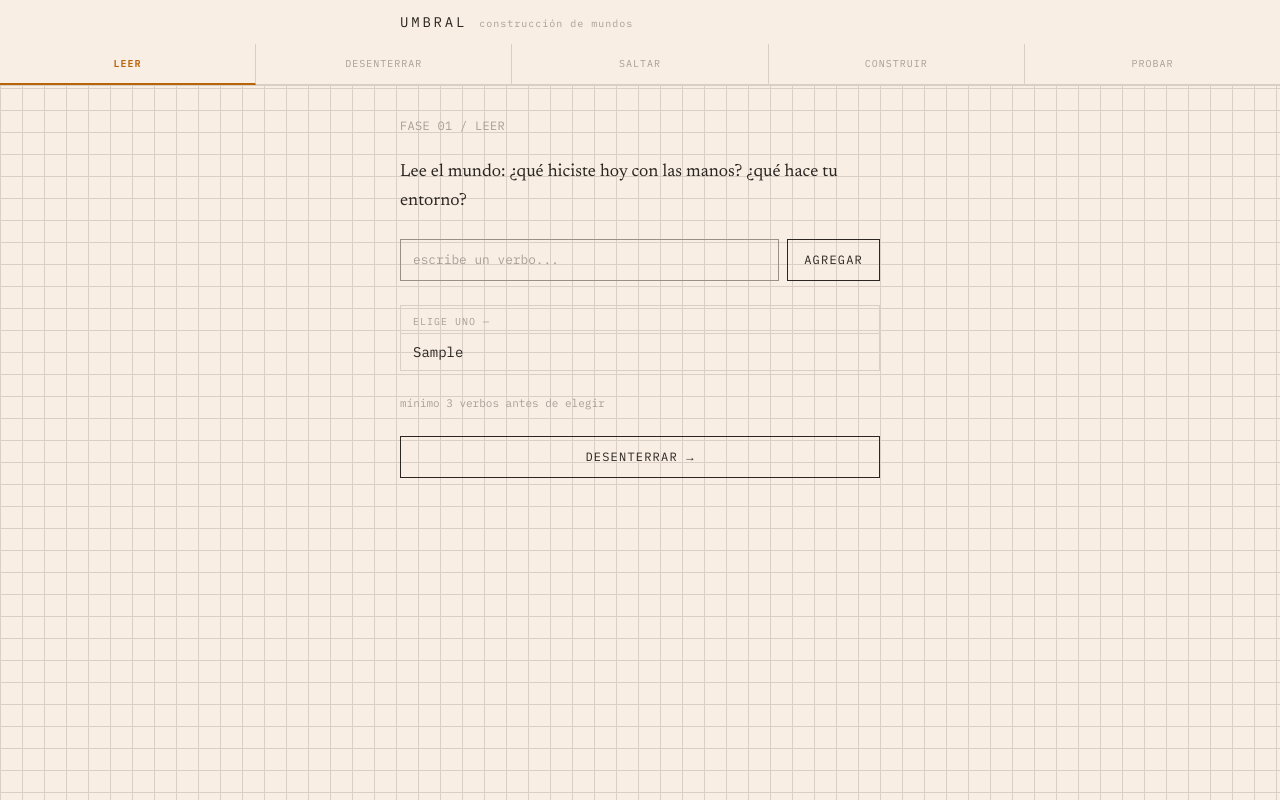
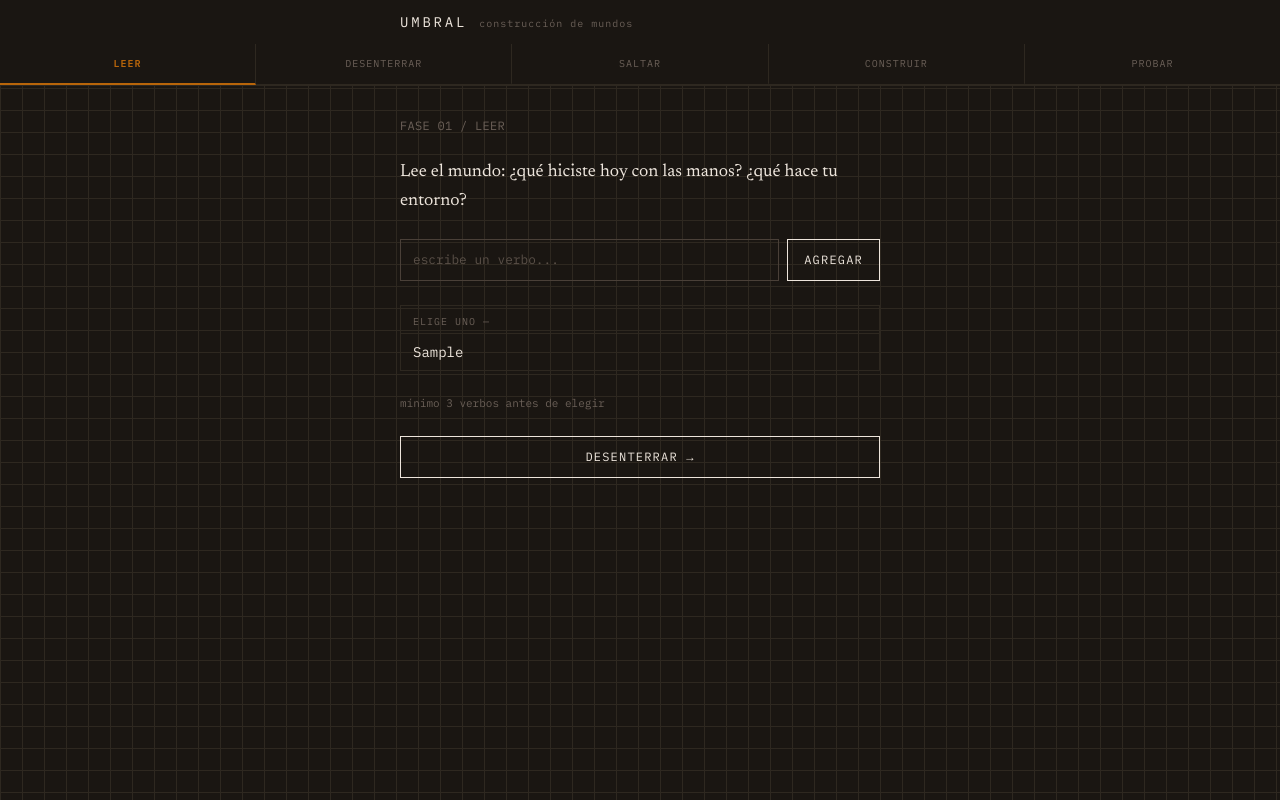
Before and after one commit to x4k4lrojo/umbral, a React (Vite) app: page / in a window 1280 px wide. Both pictures are taken after typing "Sample" into the empty fields and a click on the button "AGREGAR". Built offline with nearby package versions, Linux system fonts and the light colour scheme; the HTML template or start-up script is replaced by a standard one.

Commit message:
prompt: 20

```diff
--- a/src/App.tsx
+++ b/src/App.tsx
@@ -107,14 +107,14 @@ function saveState(s: State) {
 
 function ProgressBar({ phase }: { phase: Phase }) {
   return (
-    <div className="flex items-center gap-0 border-b border-[#D9CFC6]">
+    <div className="flex items-center gap-0 border-b border-[#2E2820]">
       {PHASES.map((label, i) => {
         const active = i === phase;
         const done = i < phase;
         return (
           <div
             key={label}
-            className="flex-1 flex flex-col items-center py-3 border-r border-[#D9CFC6] last:border-r-0"
+            className="flex-1 flex flex-col items-center py-3 border-r border-[#2E2820] last:border-r-0"
             style={{
               borderBottom: active ? "2px solid #B8650A" : "2px solid transparent",
               marginBottom: -1,
@@ -123,7 +123,7 @@ function ProgressBar({ phase }: { phase: Phase }) {
             <span
               className="text-[10px] tracking-widest uppercase"
               style={{
-                color: active ? "#B8650A" : done ? "#2B2622" : "#A89F97",
+                color: active ? "#B8650A" : done ? "#EDE5DC" : "#6B6058",
                 fontWeight: active ? 600 : 400,
               }}
             >
@@ -154,20 +154,20 @@ function FlipCard({
       <div className={`card-inner ${flipped ? "flipped" : ""}`}>
         {/* Front */}
         <div
-          className="card-face border border-[#D9CFC6] cursor-pointer flex flex-col items-center justify-center bg-[#F8EEE4] hover:bg-[#F0DFC4] transition-colors"
+          className="card-face border border-[#2E2820] cursor-pointer flex flex-col items-center justify-center bg-[#1A1612] hover:bg-[#2A2218] transition-colors"
           onClick={!flipped ? onFlip : undefined}
         >
-          <span className="text-[10px] tracking-widest uppercase text-[#A89F97] mb-1">{label}</span>
-          <span className="text-lg" style={{ color: "#D9CFC6" }}>◆</span>
-          <span className="text-[10px] text-[#A89F97] mt-1">voltear</span>
+          <span className="text-[10px] tracking-widest uppercase text-[#6B6058] mb-1">{label}</span>
+          <span className="text-lg" style={{ color: "#4A4038" }}>◆</span>
+          <span className="text-[10px] text-[#6B6058] mt-1">voltear</span>
         </div>
         {/* Back */}
         <div
           className="card-face card-back border border-[#B8650A] flex flex-col items-center justify-center px-3 text-center"
-          style={{ background: "#FFF8F0" }}
+          style={{ background: "#211D19" }}
         >
           <span className="text-[10px] tracking-widest uppercase mb-1" style={{ color: "#B8650A" }}>{label}</span>
-          <span className="text-sm font-semibold" style={{ fontFamily: "IBM Plex Mono", color: "#2B2622" }}>
+          <span className="text-sm font-semibold" style={{ fontFamily: "IBM Plex Mono", color: "#EDE5DC" }}>
             {value}
           </span>
         </div>
@@ -193,21 +193,21 @@ function Phase1({ state, update }: { state: State; update: (s: Partial<State>) =
 
   return (
     <div className="space-y-6">
-      <p className="text-xs tracking-wide uppercase text-[#A89F97]">Fase 01 / Leer</p>
+      <p className="text-xs tracking-wide uppercase text-[#6B6058]">Fase 01 / Leer</p>
       <p className="text-base leading-relaxed" style={{ fontFamily: "Newsreader", fontSize: "1.1rem" }}>
         Lee el mundo: ¿qué hiciste hoy con las manos? ¿qué hace tu entorno?
       </p>
 
       <div className="flex gap-2">
         <input
-          className="flex-1 border border-[#9C8F86] bg-transparent px-3 py-2 text-[#2B2622] outline-none focus:border-[#B8650A]"
+          className="flex-1 border border-[#4A4038] bg-transparent px-3 py-2 text-[#EDE5DC] outline-none focus:border-[#B8650A]"
           placeholder="escribe un verbo..."
           value={input}
           onChange={(e) => setInput(e.target.value)}
           onKeyDown={(e) => e.key === "Enter" && addVerb()}
         />
         <button
-          className="border border-[#2B2622] px-4 py-2 text-xs uppercase tracking-widest hover:bg-[#2B2622] hover:text-[#F8EEE4] transition-colors"
+          className="border border-[#EDE5DC] px-4 py-2 text-xs uppercase tracking-widest hover:bg-[#EDE5DC] hover:text-[#1A1612] transition-colors"
           onClick={addVerb}
         >
           Agregar
@@ -215,17 +215,17 @@ function Phase1({ state, update }: { state: State; update: (s: Partial<State>) =
       </div>
 
       {state.verbs.length > 0 && (
-        <div className="border border-[#D9CFC6]">
-          <p className="text-[10px] tracking-widest uppercase text-[#A89F97] px-3 pt-2 pb-1">
+        <div className="border border-[#2E2820]">
+          <p className="text-[10px] tracking-widest uppercase text-[#6B6058] px-3 pt-2 pb-1">
             elige uno —
           </p>
           {state.verbs.map((v) => (
             <button
               key={v}
-              className="w-full text-left px-3 py-2 border-t border-[#D9CFC6] text-sm transition-colors"
+              className="w-full text-left px-3 py-2 border-t border-[#2E2820] text-sm transition-colors"
               style={{
                 background: state.chosenVerb === v ? "#B8650A" : "transparent",
-                color: state.chosenVerb === v ? "#F8EEE4" : "#2B2622",
+                color: state.chosenVerb === v ? "#1A1612" : "#EDE5DC",
                 fontFamily: "IBM Plex Mono",
               }}
               onClick={() => update({ chosenVerb: v })}
@@ -237,15 +237,15 @@ function Phase1({ state, update }: { state: State; update: (s: Partial<State>) =
       )}
 
       {state.verbs.length < 3 && (
-        <p className="text-[11px] text-[#A89F97]">mínimo 3 verbos antes de elegir</p>
+        <p className="text-[11px] text-[#6B6058]">mínimo 3 verbos antes de elegir</p>
       )}
 
       <button
         disabled={!canProceed}
         className="w-full border py-3 text-xs uppercase tracking-widest transition-colors"
         style={{
-          borderColor: canProceed ? "#B8650A" : "#2B2622",
-          color: canProceed ? "#F8EEE4" : "#2B2622",
+          borderColor: canProceed ? "#B8650A" : "#EDE5DC",
+          color: canProceed ? "#1A1612" : "#EDE5DC",
           background: canProceed ? "#B8650A" : "transparent",
           cursor: canProceed ? "pointer" : "not-allowed",
         }}
@@ -264,7 +264,7 @@ function Phase2({ state, update }: { state: State; update: (s: Partial<State>) =
 
   return (
     <div className="space-y-5">
-      <p className="text-xs tracking-wide uppercase text-[#A89F97]">Fase 02 / Desenterrar</p>
+      <p className="text-xs tracking-wide uppercase text-[#6B6058]">Fase 02 / Desenterrar</p>
 
       <div className="border border-[#B8650A] px-3 py-2 inline-block">
         <span className="text-[10px] uppercase tracking-widest text-[#B8650A]">verbo elegido</span>
@@ -273,11 +273,11 @@ function Phase2({ state, update }: { state: State; update: (s: Partial<State>) =
 
       <div className="space-y-4">
         <div>
-          <label className="text-[10px] uppercase tracking-widest text-[#A89F97] block mb-1">
+          <label className="text-[10px] uppercase tracking-widest text-[#6B6058] block mb-1">
             Conviértelo en sustantivo
           </label>
           <input
-            className="w-full border border-[#9C8F86] bg-transparent px-3 py-2 text-[#2B2622] outline-none focus:border-[#B8650A]"
+            className="w-full border border-[#4A4038] bg-transparent px-3 py-2 text-[#EDE5DC] outline-none focus:border-[#B8650A]"
             value={state.noun}
             onChange={(e) => update({ noun: e.target.value })}
             placeholder="el sustantivo..."
@@ -285,11 +285,11 @@ function Phase2({ state, update }: { state: State; update: (s: Partial<State>) =
         </div>
 
         <div>
-          <label className="text-[10px] uppercase tracking-widest text-[#A89F97] block mb-1">
+          <label className="text-[10px] uppercase tracking-widest text-[#6B6058] block mb-1">
             Súbelo a condición (la madre)
           </label>
           <input
-            className="w-full border border-[#9C8F86] bg-transparent px-3 py-2 text-[#2B2622] outline-none focus:border-[#B8650A]"
+            className="w-full border border-[#4A4038] bg-transparent px-3 py-2 text-[#EDE5DC] outline-none focus:border-[#B8650A]"
             value={state.mother}
             onChange={(e) => update({ mother: e.target.value })}
             placeholder="la condición madre..."
@@ -300,26 +300,26 @@ function Phase2({ state, update }: { state: State; update: (s: Partial<State>) =
           <div
             className="w-4 h-4 border flex items-center justify-center flex-shrink-0 transition-colors"
             style={{
-              borderColor: state.cantPhoto ? "#B8650A" : "#D9CFC6",
+              borderColor: state.cantPhoto ? "#B8650A" : "#2E2820",
               background: state.cantPhoto ? "#B8650A" : "transparent",
             }}
             onClick={() => update({ cantPhoto: !state.cantPhoto })}
           >
-            {state.cantPhoto && <span className="text-[#F8EEE4] text-xs leading-none">✓</span>}
+            {state.cantPhoto && <span className="text-[#1A1612] text-xs leading-none">✓</span>}
           </div>
-          <span className="text-xs text-[#2B2622]">No se puede fotografiar directamente</span>
+          <span className="text-xs text-[#EDE5DC]">No se puede fotografiar directamente</span>
         </label>
 
         <div>
-          <label className="text-[10px] uppercase tracking-widest text-[#A89F97] block mb-1">
+          <label className="text-[10px] uppercase tracking-widest text-[#6B6058] block mb-1">
             La regla del mundo
           </label>
-          <div className="border border-[#9C8F86] focus-within:border-[#B8650A] flex items-start">
-            <span className="px-3 py-2 text-[#A89F97] text-sm whitespace-nowrap flex-shrink-0" style={{ fontFamily: "IBM Plex Mono" }}>
+          <div className="border border-[#4A4038] focus-within:border-[#B8650A] flex items-start">
+            <span className="px-3 py-2 text-[#6B6058] text-sm whitespace-nowrap flex-shrink-0" style={{ fontFamily: "IBM Plex Mono" }}>
               En este mundo, todo
             </span>
             <textarea
-              className="flex-1 bg-transparent px-2 py-2 text-[#2B2622] outline-none resize-none"
+              className="flex-1 bg-transparent px-2 py-2 text-[#EDE5DC] outline-none resize-none"
               rows={2}
               value={state.rule}
               onChange={(e) => update({ rule: e.target.value })}
@@ -333,8 +333,8 @@ function Phase2({ state, update }: { state: State; update: (s: Partial<State>) =
         disabled={!canProceed}
         className="w-full border py-3 text-xs uppercase tracking-widest transition-colors"
         style={{
-          borderColor: canProceed ? "#B8650A" : "#2B2622",
-          color: canProceed ? "#F8EEE4" : "#2B2622",
+          borderColor: canProceed ? "#B8650A" : "#EDE5DC",
+          color: canProceed ? "#1A1612" : "#EDE5DC",
           background: canProceed ? "#B8650A" : "transparent",
           cursor: canProceed ? "pointer" : "not-allowed",
         }}
@@ -359,29 +359,29 @@ function Phase3({ state, update }: { state: State; update: (s: Partial<State>) =
 
   return (
     <div className="space-y-6">
-      <p className="text-xs tracking-wide uppercase text-[#A89F97]">Fase 03 / Saltar</p>
+      <p className="text-xs tracking-wide uppercase text-[#6B6058]">Fase 03 / Saltar</p>
 
       <div className="grid grid-cols-2 gap-3">
         <div className="border border-[#B8650A] px-3 py-2">
           <span className="text-[10px] uppercase tracking-widest text-[#B8650A]">madre</span>
           <p className="text-sm mt-0.5" style={{ fontFamily: "Newsreader" }}>{state.mother}</p>
         </div>
-        <div className="border border-[#D9CFC6] px-3 py-2 flex flex-col items-center justify-center">
-          <span className="text-[10px] uppercase tracking-widest text-[#A89F97]">río</span>
+        <div className="border border-[#2E2820] px-3 py-2 flex flex-col items-center justify-center">
+          <span className="text-[10px] uppercase tracking-widest text-[#6B6058]">río</span>
           {state.river ? (
             <p className="text-sm mt-0.5" style={{ fontFamily: "Newsreader", color: "#B8650A" }}>{state.river}</p>
           ) : (
-            <span className="text-[#D9CFC6] text-lg">?</span>
+            <span className="text-[#2E2820] text-lg">?</span>
           )}
         </div>
       </div>
 
       {state.river && (
-        <div className="border border-[#2B2622] px-4 py-3 text-center">
-          <span className="text-[10px] uppercase tracking-widest text-[#A89F97] block mb-1">el cruce</span>
+        <div className="border border-[#EDE5DC] px-4 py-3 text-center">
+          <span className="text-[10px] uppercase tracking-widest text-[#6B6058] block mb-1">el cruce</span>
           <p className="text-base" style={{ fontFamily: "Newsreader", fontSize: "1.15rem" }}>
             <span style={{ color: "#B8650A" }}>{state.mother}</span>
-            <span className="mx-2 text-[#D9CFC6]">×</span>
+            <span className="mx-2 text-[#2E2820]">×</span>
             <span style={{ color: "#B8650A" }}>{state.river}</span>
           </p>
         </div>
@@ -392,7 +392,7 @@ function Phase3({ state, update }: { state: State; update: (s: Partial<State>) =
           className="flex-1 border py-3 text-xs uppercase tracking-widest transition-colors"
           style={{
             borderColor: "#B8650A",
-            color: "#F8EEE4",
+            color: "#1A1612",
             background: "#B8650A",
           }}
           onClick={drawRiver}
@@ -402,7 +402,7 @@ function Phase3({ state, update }: { state: State; update: (s: Partial<State>) =
         </button>
         {state.river && !state.riverUsed && (
           <button
-            className="border border-[#D9CFC6] px-4 py-3 text-xs uppercase tracking-widest text-[#A89F97] hover:border-[#2B2622] hover:text-[#2B2622] transition-colors"
+            className="border border-[#2E2820] px-4 py-3 text-xs uppercase tracking-widest text-[#6B6058] hover:border-[#EDE5DC] hover:text-[#EDE5DC] transition-colors"
             onClick={drawRiver}
           >
             Otra vez
@@ -411,15 +411,15 @@ function Phase3({ state, update }: { state: State; update: (s: Partial<State>) =
       </div>
 
       {state.riverUsed && (
-        <p className="text-[11px] text-[#A89F97]">solo puedes volver a sacar una vez</p>
+        <p className="text-[11px] text-[#6B6058]">solo puedes volver a sacar una vez</p>
       )}
 
       <button
         disabled={!canProceed}
         className="w-full border py-3 text-xs uppercase tracking-widest transition-colors"
         style={{
-          borderColor: canProceed ? "#B8650A" : "#2B2622",
-          color: canProceed ? "#F8EEE4" : "#2B2622",
+          borderColor: canProceed ? "#B8650A" : "#EDE5DC",
+          color: canProceed ? "#1A1612" : "#EDE5DC",
           background: canProceed ? "#B8650A" : "transparent",
           cursor: canProceed ? "pointer" : "not-allowed",
         }}
@@ -458,15 +458,15 @@ function Phase4({ state, update }: { state: State; update: (s: Partial<State>) =
 
   return (
     <div className="space-y-5">
-      <p className="text-xs tracking-wide uppercase text-[#A89F97]">Fase 04 / Construir</p>
+      <p className="text-xs tracking-wide uppercase text-[#6B6058]">Fase 04 / Construir</p>
 
       <div>
-        <label className="text-[10px] uppercase tracking-widest text-[#A89F97] block mb-1">
+        <label className="text-[10px] uppercase tracking-widest text-[#6B6058] block mb-1">
           Nombre del proyecto musical
         </label>
-        <p className="text-[10px] text-[#A89F97] mb-1">nómbralo a partir de la regla, no del verbo</p>
+        <p className="text-[10px] text-[#6B6058] mb-1">nómbralo a partir de la regla, no del verbo</p>
         <input
-          className="w-full border border-[#9C8F86] bg-transparent px-3 py-2 text-[#2B2622] outline-none focus:border-[#B8650A]"
+          className="w-full border border-[#4A4038] bg-transparent px-3 py-2 text-[#EDE5DC] outline-none focus:border-[#B8650A]"
           value={state.projectName}
           onChange={(e) => update({ projectName: e.target.value })}
           placeholder="nombre del proyecto..."
@@ -494,8 +494,8 @@ function Phase4({ state, update }: { state: State; update: (s: Partial<State>) =
         />
       </div>
 
-      <div className="border-t border-[#D9CFC6] pt-4 space-y-4">
-        <p className="text-[10px] uppercase tracking-widest text-[#A89F97]">Ficha del objeto</p>
+      <div className="border-t border-[#2E2820] pt-4 space-y-4">
+        <p className="text-[10px] uppercase tracking-widest text-[#6B6058]">Ficha del objeto</p>
 
         {[
           { label: "Nombre del objeto", key: "objName", ph: "¿cómo se llama?" },
@@ -504,9 +504,9 @@ function Phase4({ state, update }: { state: State; update: (s: Partial<State>) =
           { label: "Tres piezas que lo componen", key: "objPieces", ph: "lista tres piezas..." },
         ].map(({ label, key, ph }) => (
           <div key={key}>
-            <label className="text-[10px] uppercase tracking-widest text-[#A89F97] block mb-1">{label}</label>
+            <label className="text-[10px] uppercase tracking-widest text-[#6B6058] block mb-1">{label}</label>
             <textarea
-              className="w-full border border-[#9C8F86] bg-transparent px-3 py-2 text-[#2B2622] outline-none focus:border-[#B8650A] resize-none"
+              className="w-full border border-[#4A4038] bg-transparent px-3 py-2 text-[#EDE5DC] outline-none focus:border-[#B8650A] resize-none"
               rows={2}
               value={(state as any)[key]}
               onChange={(e) => update({ [key]: e.target.value })}
@@ -520,8 +520,8 @@ function Phase4({ state, update }: { state: State; update: (s: Partial<State>) =
         disabled={!canProceed}
         className="w-full border py-3 text-xs uppercase tracking-widest transition-colors"
         style={{
-          borderColor: canProceed ? "#B8650A" : "#2B2622",
-          color: canProceed ? "#F8EEE4" : "#2B2622",
+          borderColor: canProceed ? "#B8650A" : "#EDE5DC",
+          color: canProceed ? "#1A1612" : "#EDE5DC",
           background: canProceed ? "#B8650A" : "transparent",
           cursor: canProceed ? "pointer" : "not-allowed",
         }}
@@ -578,7 +578,7 @@ function Phase5({
     if (!el) return;
     try {
       const { default: html2canvas } = await import("html2canvas");
-      const canvas = await html2canvas(el, { scale: 2, backgroundColor: "#F8EEE4" });
+      const canvas = await html2canvas(el, { scale: 2, backgroundColor: "#1A1612" });
       const link = document.createElement("a");
       link.download = `umbral-${state.projectName || "ficha"}.png`;
       link.href = canvas.toDataURL("image/png");
@@ -590,11 +590,11 @@ function Phase5({
 
   return (
     <div className="space-y-6">
-      <p className="text-xs tracking-wide uppercase text-[#A89F97]">Fase 05 / Probar</p>
+      <p className="text-xs tracking-wide uppercase text-[#6B6058]">Fase 05 / Probar</p>
 
       {/* Ficha */}
-      <div ref={cardRef} className="border border-[#2B2622] p-5 space-y-3 bg-[#F8EEE4]">
-        <p className="text-[10px] uppercase tracking-widest text-[#A89F97] border-b border-[#D9CFC6] pb-2 mb-3">
+      <div ref={cardRef} className="border border-[#EDE5DC] p-5 space-y-3 bg-[#1A1612]">
+        <p className="text-[10px] uppercase tracking-widest text-[#6B6058] border-b border-[#2E2820] pb-2 mb-3">
           Umbral — ficha de mundo
         </p>
         {[
@@ -606,17 +606,17 @@ function Phase5({
           { label: "Objeto", value: state.objName },
         ].map(({ label, value }) => (
           <div key={label} className="grid grid-cols-[80px_1fr] gap-2">
-            <span className="text-[10px] uppercase tracking-widest text-[#A89F97] pt-0.5">{label}</span>
-            <span style={{ fontFamily: "Newsreader", fontSize: "0.95rem", color: "#2B2622" }}>{value}</span>
+            <span className="text-[10px] uppercase tracking-widest text-[#6B6058] pt-0.5">{label}</span>
+            <span style={{ fontFamily: "Newsreader", fontSize: "0.95rem", color: "#EDE5DC" }}>{value}</span>
           </div>
         ))}
       </div>
 
       {/* Rúbrica */}
       <div className="space-y-3">
-        <p className="text-[10px] uppercase tracking-widest text-[#A89F97]">Rúbrica</p>
+        <p className="text-[10px] uppercase tracking-widest text-[#6B6058]">Rúbrica</p>
         {RUBRIC.map((q, i) => (
-          <div key={i} className="border border-[#D9CFC6] p-3">
+          <div key={i} className="border border-[#2E2820] p-3">
             <p className="text-sm mb-2" style={{ fontFamily: "Newsreader" }}>{q}</p>
             <div className="flex gap-3">
               {[true, false].map((val) => {
@@ -626,9 +626,9 @@ function Phase5({
                     key={String(val)}
                     className="px-4 py-1.5 text-xs uppercase tracking-widest border transition-colors"
                     style={{
-                      borderColor: active ? "#B8650A" : "#D9CFC6",
+                      borderColor: active ? "#B8650A" : "#2E2820",
                       background: active ? "#B8650A" : "transparent",
-                      color: active ? "#F8EEE4" : "#2B2622",
+                      color: active ? "#1A1612" : "#EDE5DC",
                     }}
                     onClick={() => setAnswer(i, val)}
                   >
@@ -644,13 +644,13 @@ function Phase5({
       {result && (
         <div
           className="border-2 px-4 py-4 text-center"
-          style={{ borderColor: result.label === "Salto" ? "#B8650A" : "#2B2622" }}
+          style={{ borderColor: result.label === "Salto" ? "#B8650A" : "#EDE5DC" }}
         >
           <p
             className="text-2xl tracking-widest uppercase mb-1"
             style={{
               fontFamily: "IBM Plex Mono",
-              color: result.label === "Salto" ? "#B8650A" : "#2B2622",
+              color: result.label === "Salto" ? "#B8650A" : "#EDE5DC",
             }}
           >
             {result.label}
@@ -661,7 +661,7 @@ function Phase5({
 
       <div className="flex flex-col gap-3">
         <button
-          className="w-full border border-[#2B2622] py-3 text-xs uppercase tracking-widest hover:bg-[#2B2622] hover:text-[#F8EEE4] transition-colors"
+          className="w-full border border-[#EDE5DC] py-3 text-xs uppercase tracking-widest hover:bg-[#EDE5DC] hover:text-[#1A1612] transition-colors"
           onClick={downloadCard}
         >
           Descargar ficha como imagen
@@ -718,15 +718,15 @@ export default function App() {
       {/* App shell */}
       <div className="relative z-10 min-h-screen flex flex-col">
         {/* Header */}
-        <div className="border-b border-[#D9CFC6] bg-[#F8EEE4]">
+        <div className="border-b border-[#2E2820] bg-[#1A1612]">
           <div className="max-w-lg mx-auto px-4 py-3 flex items-baseline gap-3">
             <h1
               className="text-sm tracking-[0.2em] uppercase"
-              style={{ fontFamily: "IBM Plex Mono", color: "#2B2622" }}
+              style={{ fontFamily: "IBM Plex Mono", color: "#EDE5DC" }}
             >
               Umbral
             </h1>
-            <span className="text-[10px] text-[#A89F97] tracking-widest">construcción de mundos</span>
+            <span className="text-[10px] text-[#6B6058] tracking-widest">construcción de mundos</span>
           </div>
           <ProgressBar phase={state.phase} />
         </div>
--- a/src/index.css
+++ b/src/index.css
@@ -17,8 +17,8 @@
 }
 
 body {
-  background-color: #F8EEE4;
-  color: #2B2622;
+  background-color: #1A1612;
+  color: #EDE5DC;
   font-family: 'IBM Plex Mono', monospace;
   margin: 0;
   padding: 0;
@@ -30,8 +30,8 @@ body {
   pointer-events: none;
   z-index: 0;
   background-image:
-    linear-gradient(to right, #D9CFC6 1px, transparent 1px),
-    linear-gradient(to bottom, #D9CFC6 1px, transparent 1px);
+    linear-gradient(to right, #2E2820 1px, transparent 1px),
+    linear-gradient(to bottom, #2E2820 1px, transparent 1px);
   background-size: 22px 22px;
 }
 
@@ -43,7 +43,7 @@ input, textarea {
 input::placeholder, textarea::placeholder {
   font-family: 'IBM Plex Mono', monospace;
   font-size: 0.8rem;
-  color: #A89F97;
+  color: #5A5048;
 }
 
 .card-flip {
```
